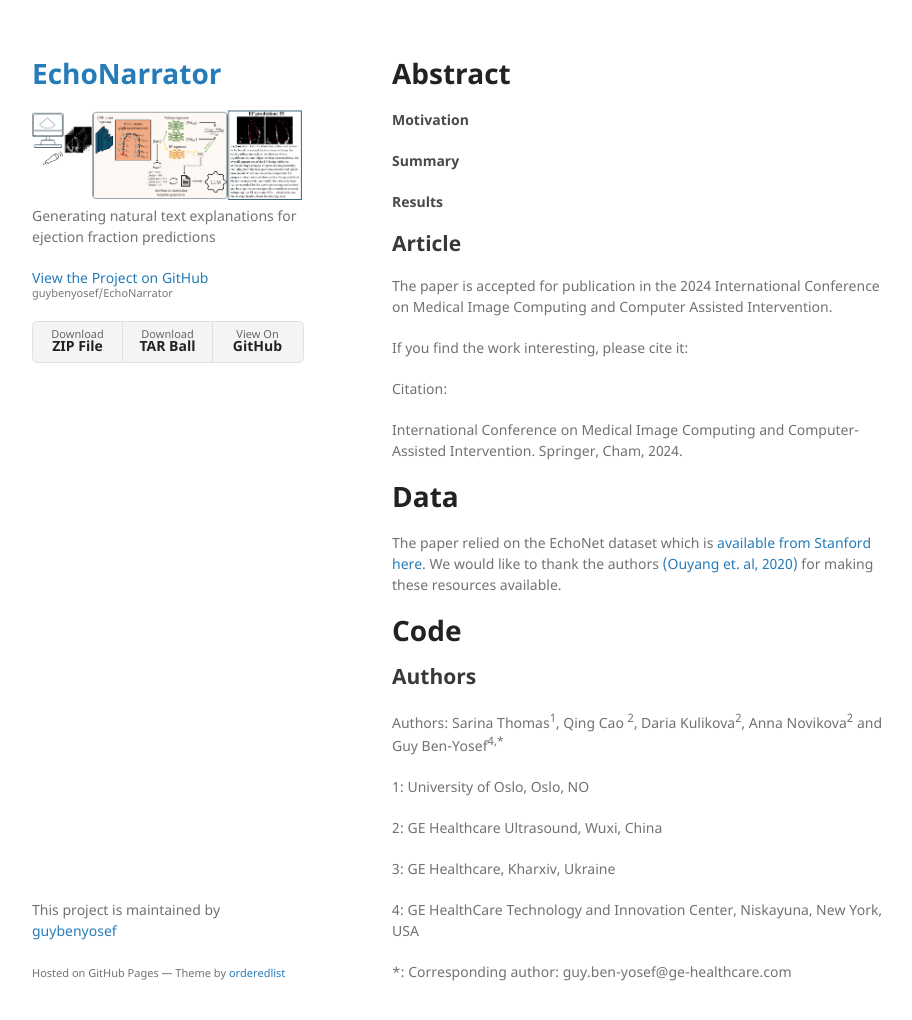
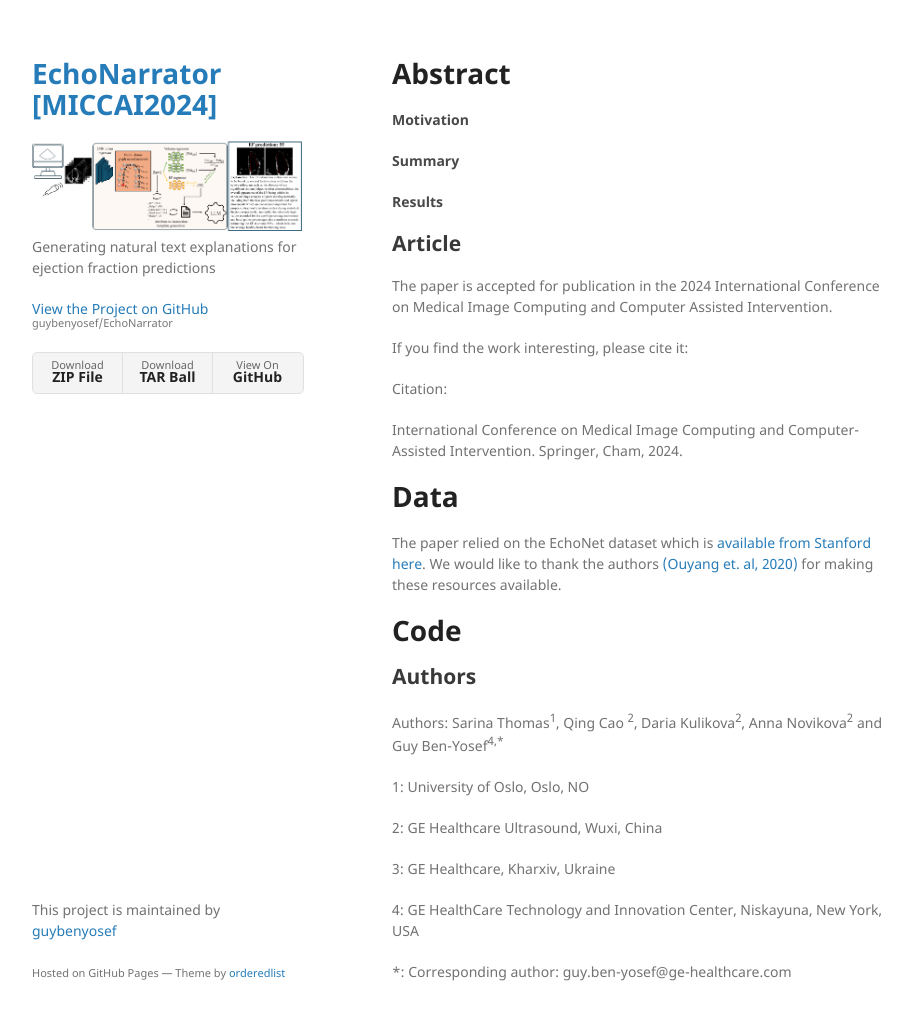
Before and after one commit to guybenyosef/EchoNarrator, a Jekyll site: the page built from docs/index.md, in a window 1280 px wide and 1052 px high. Shown: the top 1020 px of the window, without its empty margins (178-1090 px from the left). Built offline with Jekyll 4.4.1, drawn with Linux system fonts in a browser that asks for light colours; our own code applies the rules of GitHub Pages for plain Markdown files.

Commit message:
Update _config.yml

```diff
--- a/docs/_config.yml
+++ b/docs/_config.yml
@@ -1,4 +1,4 @@
-title: EchoNarrator
+title: EchoNarrator [MICCAI2024]
 logo: /assets/img/logo.png
 description: Generating natural text explanations for ejection fraction predictions
 show_downloads: true
```
